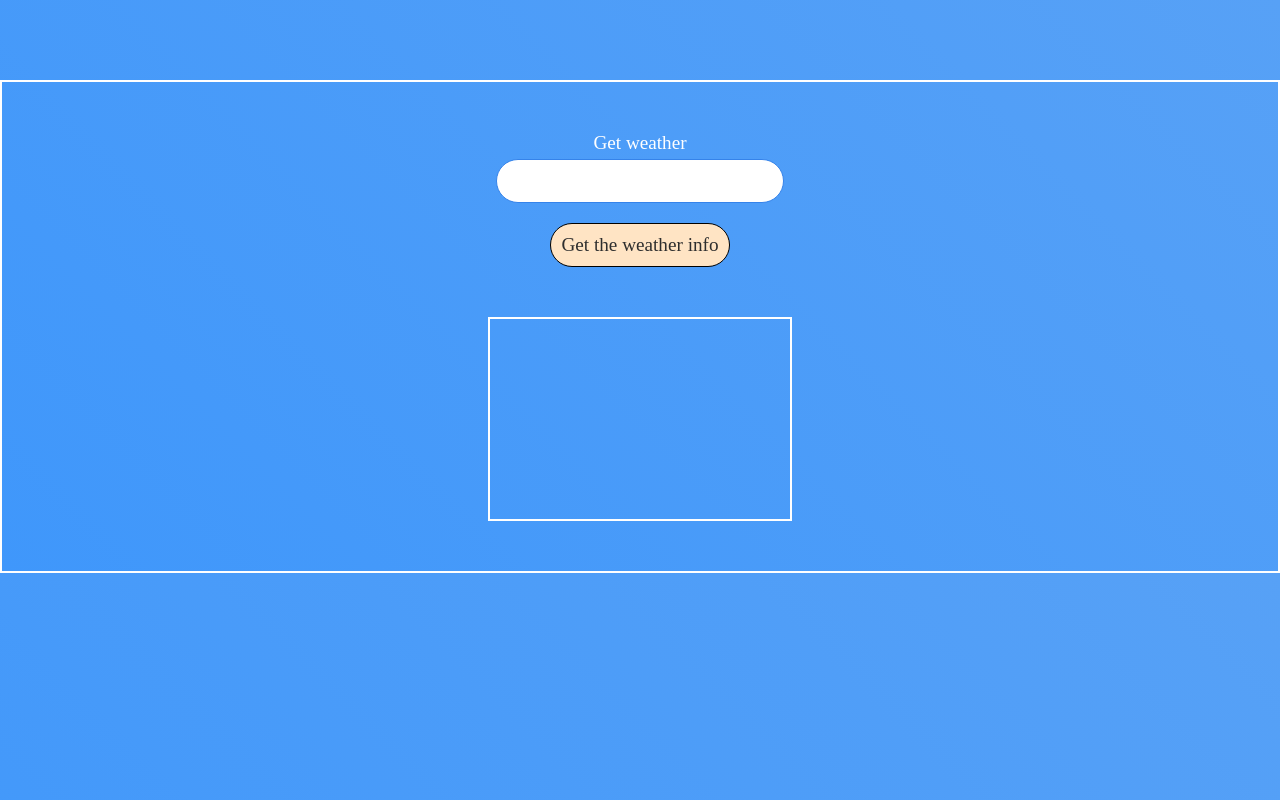
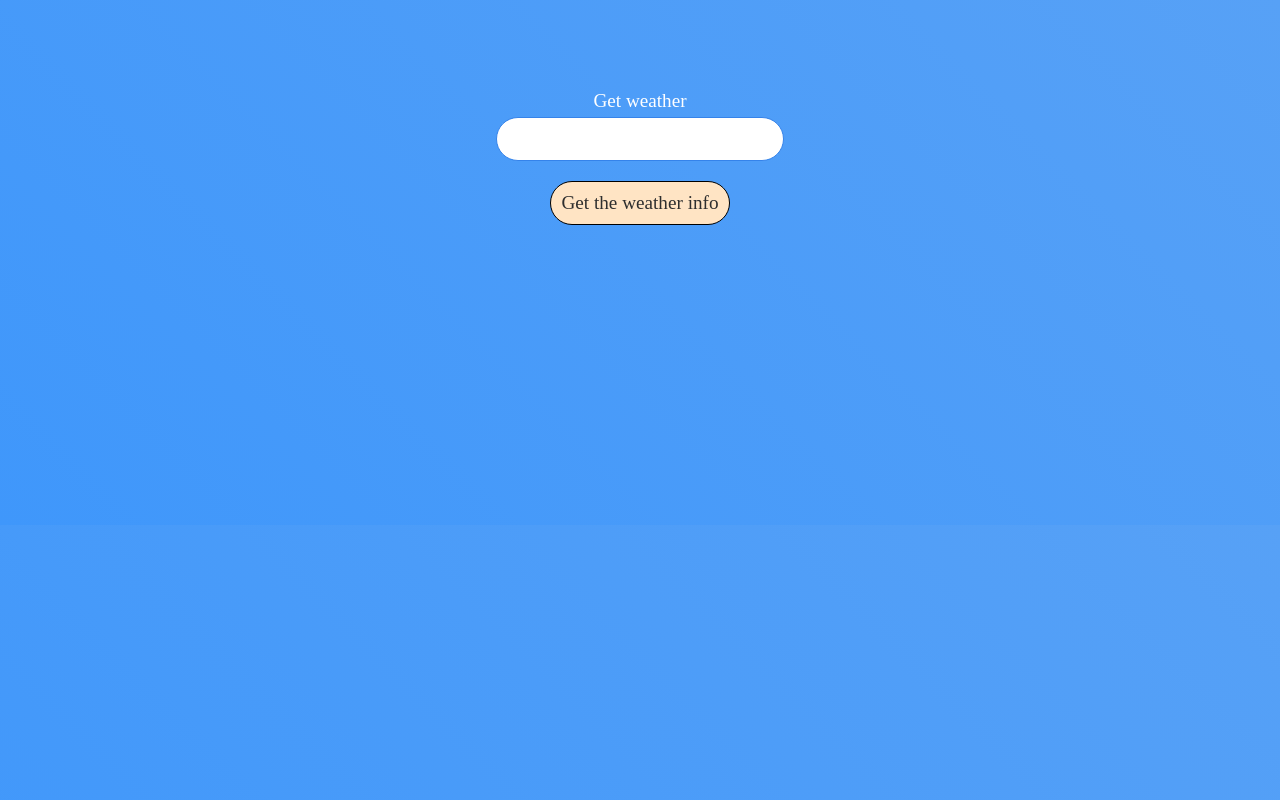
Before and after one commit to Ahmed-Seleem01/top-weather, a website built with webpack: page dist/index.html in a window 1280 px wide. Built offline with nearby package versions, Linux system fonts and the light colour scheme.

Commit message:
Remove borders and adjust container spacing

```diff
--- a/src/style.scss
+++ b/src/style.scss
@@ -14,8 +14,8 @@ body{
   @extend flex-package;
   padding: 50px;
   font-size: 1.2rem;
-  margin-top: 10vh;
-  border: 2px solid;
+  margin-top: 5vh;
+  // border: 2px solid;
   gap: 50px;
 
   .get-location{
@@ -54,7 +54,7 @@ body{
   }
   .render-data{
     @extend flex-package;
-    border: 2px solid;
+    // border: 2px solid;
     min-height: 200px;
     min-width: 300px;
   }
```
